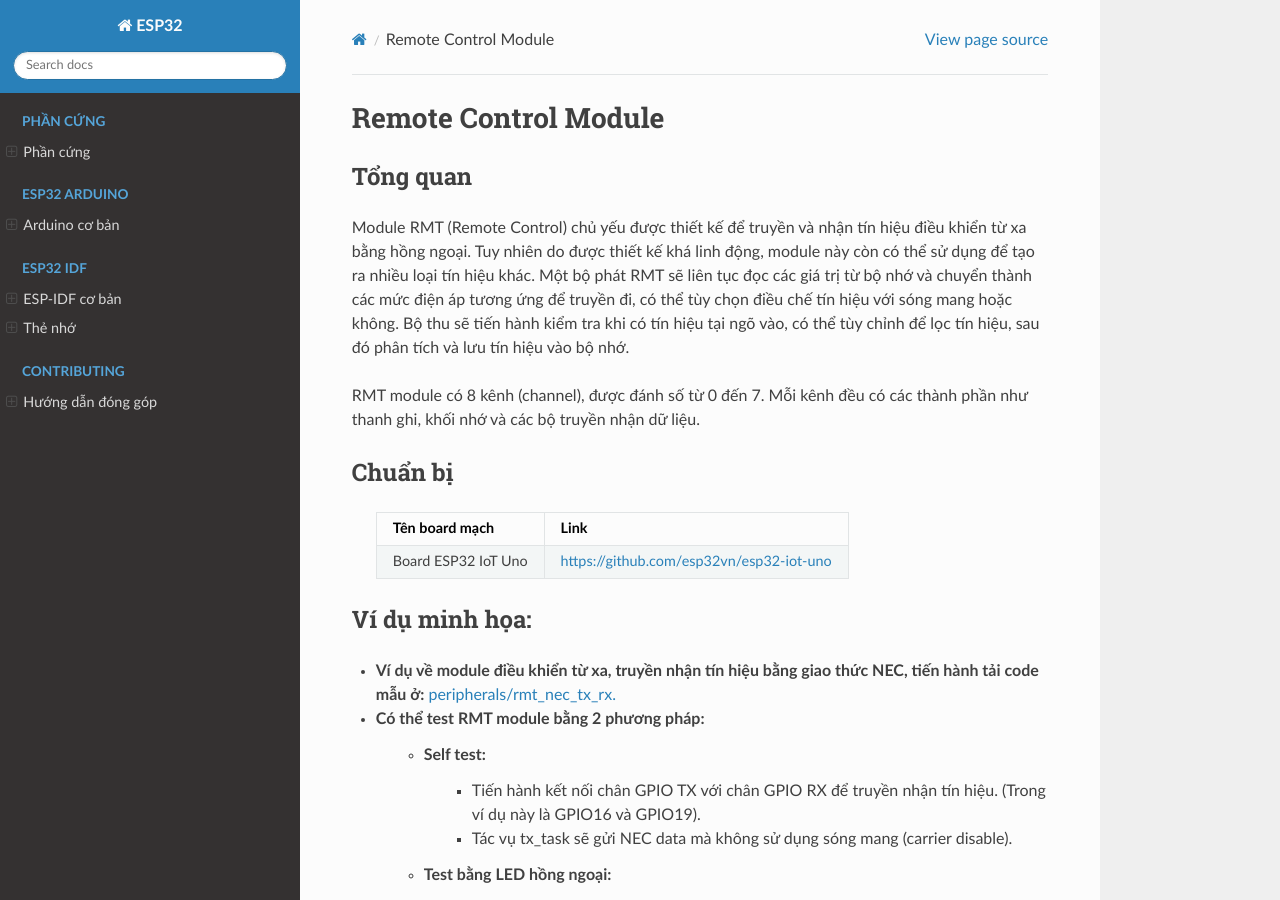
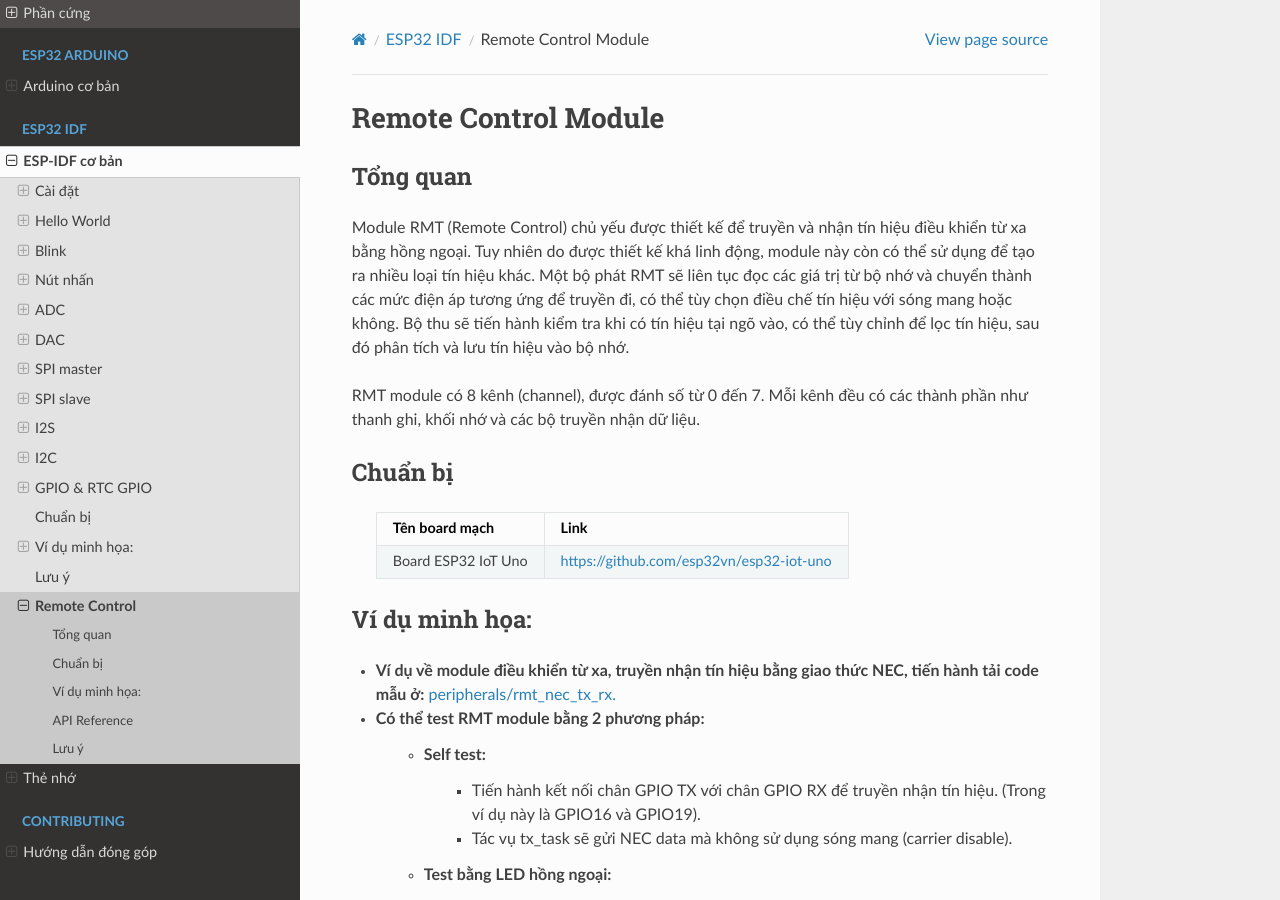
Before and after one commit to esp32vn/esp32.vn, a Sphinx documentation site: the page built from docs/idf/RMT.rst, in a window 1280 px wide and 900 px high. Built offline with Sphinx 7.4.7 and the Read the Docs theme 2.0.0, drawn with Linux system fonts in a browser that asks for light colours.

Commit message:
fix index

```diff
--- a/docs/idf/index.rst
+++ b/docs/idf/index.rst
@@ -15,3 +15,4 @@ ESP32 IDF
    I2S <i2s>
    I2C <i2c>
    GPIO (Bao gồm RTC low power I/O) <gpio>
+   Remote Control <RMT>
```
